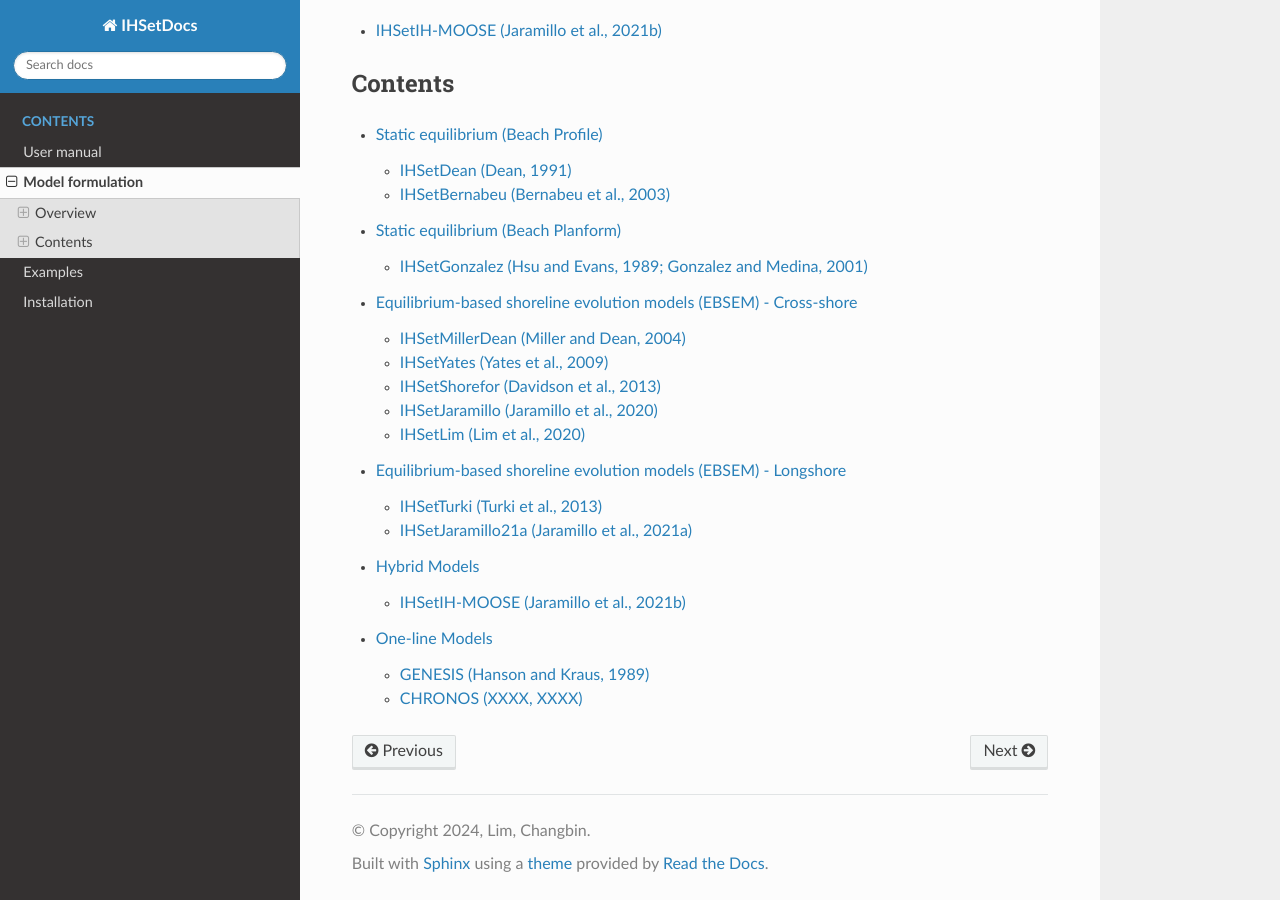
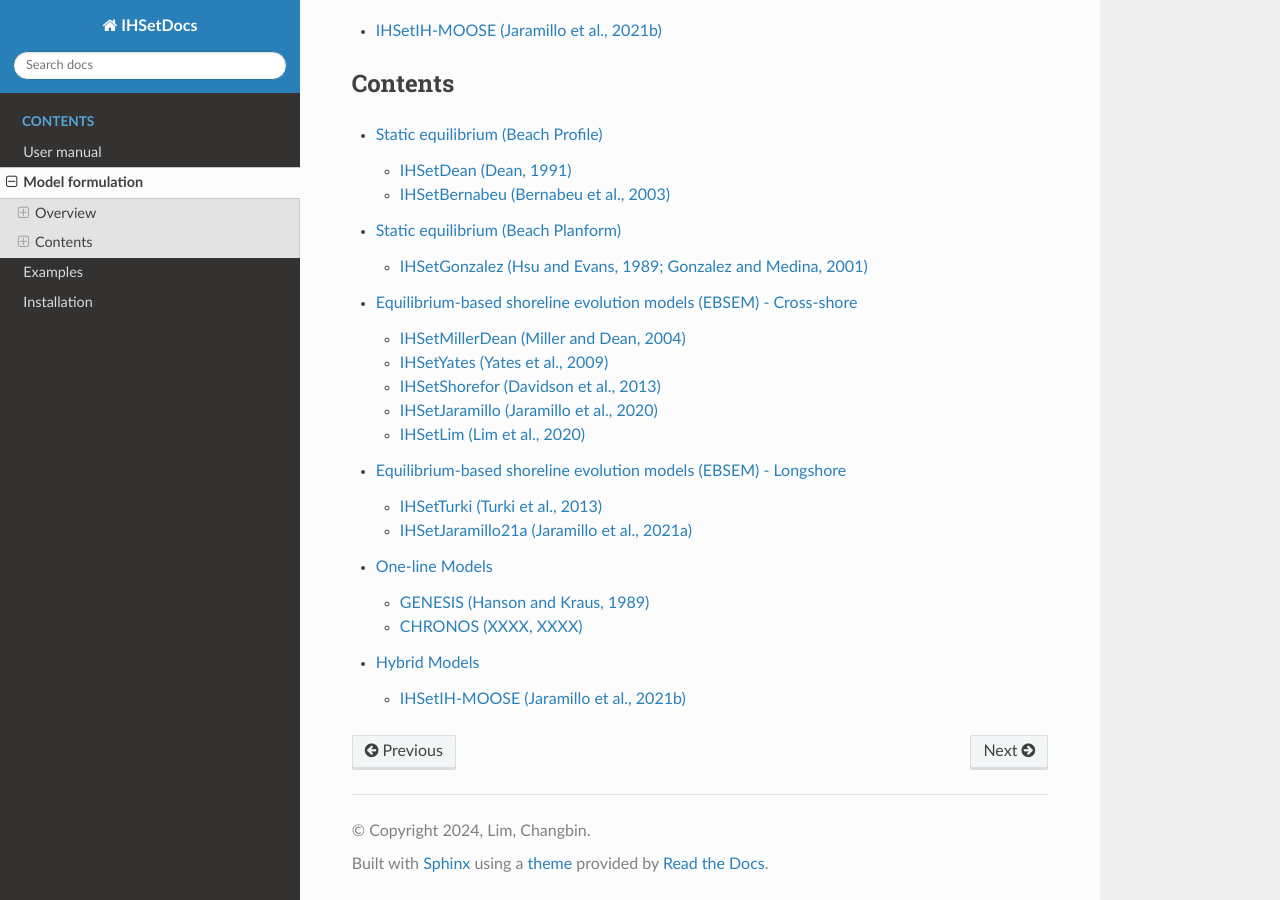
Before and after one commit to IHCantabria/IHSetDocs, a Sphinx documentation site: the page built from docs/Model_description/ihset_model.md, in a window 1280 px wide and 900 px high, scrolled down 2509 px. Built offline with Sphinx 7.4.7 and the Read the Docs theme 2.0.0, drawn with Linux system fonts in a browser that asks for light colours.

Commit message:
Add files via upload

```diff
--- a/docs/Model_description/ihset_model.md
+++ b/docs/Model_description/ihset_model.md
@@ -62,5 +62,5 @@ equilibrium_profile.md
 equilibrium_planform.md
 ebsem_cross.md
 ebsem_long.md
+one_line.md
 hybrid_model.md
-one_line.md
--- a/docs/conf.py
+++ b/docs/conf.py
@@ -28,8 +28,8 @@ extensions = [
     "myst_parser",
     "sphinx.ext.autosummary",
     "sphinx.ext.mathjax",
+    "sphinx.ext.githubpages",
     "sphinx_math_dollar",
-    "sphinx.ext.githubpages",
 ]
 
 templates_path = ["_templates"]
```
Also changed, not shown: docs/Model_description/hybrid_model.md (line endings or trailing spaces).
